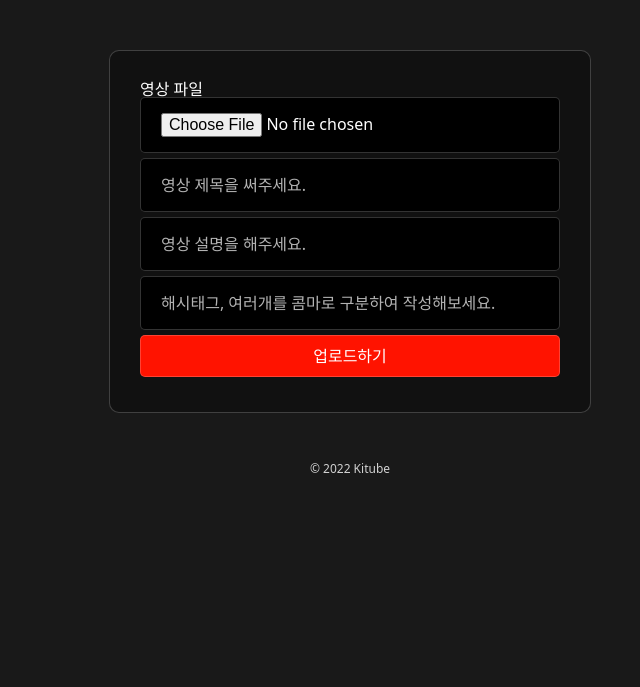
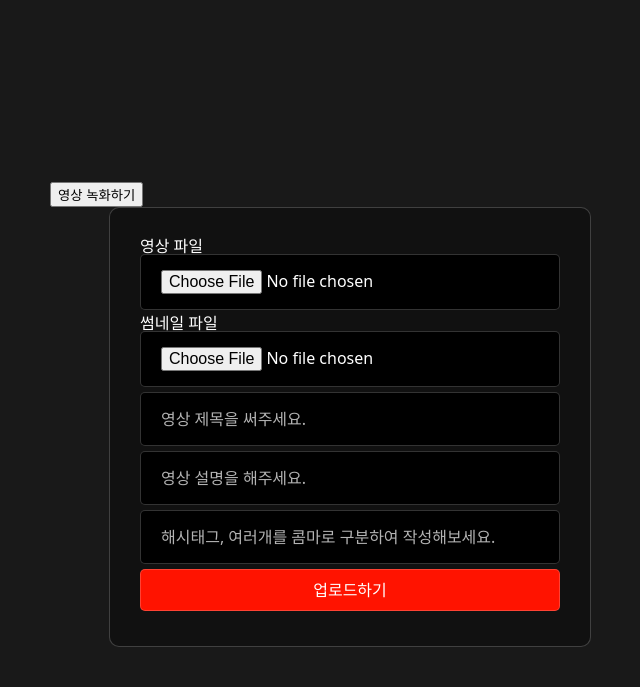
Before and after one commit to nimikgnoej/kitube, a Node server app: page /videos/upload in a window 1280 px wide. Shown: the part 82-769 px from the top of the page, without its empty margins (290-930 px from the left). Run offline with Node 20, Linux system fonts and the light colour scheme; the visitor is signed in with stand-in values (Sample User, id 1); style sheets or scripts are compiled from the project's sources; some libraries are stand-ins or nearby versions.

Commit message:
Update upload.pug

```diff
--- a/src/views/upload.pug
+++ b/src/views/upload.pug
@@ -1,12 +1,20 @@
 extends base.pug
 
 block content
+    div
+        video#preview
+        button#actionBtn  영상 녹화하기
     if errorMessage
         span=errorMessage
     form(method="POST",enctype="multipart/form-data")
         lable(for="video") 영상 파일
         input(type="file",accept="video/*",required,id="video",name="video")
+        lable(for="thumb") 썸네일 파일
+        input(type="file",accept="image/*",required,id="thumb",name="thumb")
         input(placeholder="영상 제목을 써주세요." , required,type="text",name="uploadTitle")
         input(placeholder="영상 설명을 해주세요." , required,type="text",name="description")
         input(placeholder="해시태그, 여러개를 콤마로 구분하여 작성해보세요." , required,type="text",name="hashtags")
         input(type="submit", value="업로드하기")
+
+block scripts
+    script(src="/static/js/recorder.js")
```
